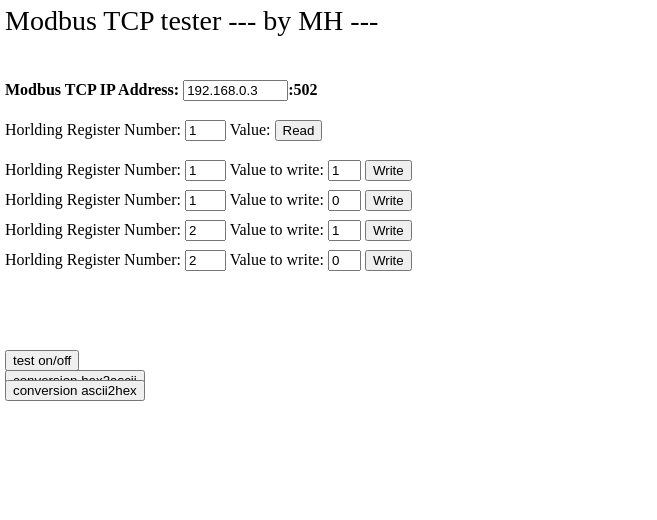
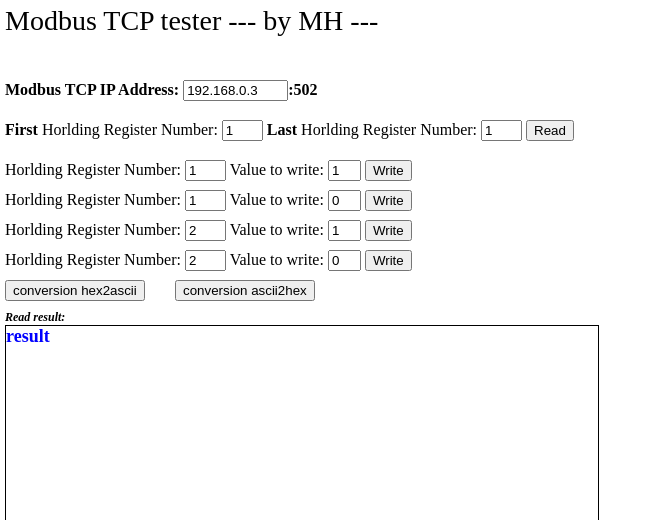
Before and after one commit to marcinhornik/04_MH_ModbusTCP_tester, a plain HTML site: page index.html in a window 1280 px wide. Shown: the top 520 px of the page, without its empty margins (0-657 px from the left). Drawn offline with Linux system fonts and the light colour scheme.

Commit message:
udoskonalenie konwersji ASCIO <->hex

```diff
--- a/ButtonComments.js
+++ b/ButtonComments.js
@@ -2,7 +2,7 @@
 
 let ipNumber;
 
-let net = require('net');
+
 
 let HOST;
 let PORT = 502
--- a/index.html
+++ b/index.html
@@ -15,22 +15,23 @@
   <link rel="Stylesheet" type="text/css" href="style.css" />
 
 </head>
+
 <body>
 
-  <div id="textH2">Modbus TCP tester  --- by MH ---</div>
+  <div id="textH2">Modbus TCP tester --- by MH ---</div>
   <div id="ipAddressDiv">Modbus TCP IP Address: <input type="text" id="ipAddress" size="10" value="192.168.0.3">:502</div>
   <!-- <div id="ipPortDiv">Modbus TCP Port Number: <input type="text" id="ipPort" size="3" value="502"></div> -->
-  <button id="button1" onmousedown="realy0On()" onmouseup="realy0Off()">test on/off</button>
-  <button id="button2" onClick="hex2a('000100000006010600010001')">conversion  hex2ascii</button>
-  <button id="button3" onClick="a2hex()">conversion  ascii2hex</button>
-  <div id="button4">Horlding Register Number: <input type="text" id="regNumberButton4" size="2" value="1"> Value to write: <input type="text" id="valueButton4" size="1" value="1"> <button  onmousedown="W0002()" >Write</button><span id="button4Status"></span></div>
-  <div id="button5">Horlding Register Number: <input type="text" id="regNumberButton5" size="2" value="1"> Value to write: <input type="text" id="valueButton5" size="1" value="0"> <button  onmousedown="W0004()" >Write</button><span id="button5Status"></span></div>
-  <div id="button6">Horlding Register Number: <input type="text" id="regNumberButton6" size="2" value="2"> Value to write: <input type="text" id="valueButton6" size="1" value="1"> <button  onmousedown="W0004()" >Write</button><span id="button6Status"></span></div>
-  <div id="button7">Horlding Register Number: <input type="text" id="regNumberButton7" size="2" value="2"> Value to write: <input type="text" id="valueButton7" size="1" value="0"> <button  onmousedown="W0004()" >Write</button><span id="button7Status"></span></div>
+  <!-- <button id="button1" onmousedown="realy0On()" onmouseup="realy0Off()">test on/off</button>-->
+  <button id="button2" onClick="hex2a(hexx)">conversion  hex2ascii</button>  <!-- przekazanie argumentu ze zmeinnej hexx do funkcji hex2a -->
+  <button id="button3" onClick="a2hex(ascii)">conversion  ascii2hex</button>
+  <div id="button4">Horlding Register Number: <input type="text" id="regNumberButton4" size="2" value="1"> Value to write: <input type="text" id="valueButton4" size="1" value="1"> <button onmousedown="W0002()">Write</button><span id="button4Status"></span></div>
+  <div id="button5">Horlding Register Number: <input type="text" id="regNumberButton5" size="2" value="1"> Value to write: <input type="text" id="valueButton5" size="1" value="0"> <button onmousedown="W0004()">Write</button><span id="button5Status"></span></div>
+  <div id="button6">Horlding Register Number: <input type="text" id="regNumberButton6" size="2" value="2"> Value to write: <input type="text" id="valueButton6" size="1" value="1"> <button onmousedown="W0004()">Write</button><span id="button6Status"></span></div>
+  <div id="button7">Horlding Register Number: <input type="text" id="regNumberButton7" size="2" value="2"> Value to write: <input type="text" id="valueButton7" size="1" value="0"> <button onmousedown="W0004()">Write</button><span id="button7Status"></span></div>
 
-  <div id="button8"> Horlding Register Number: <input type="text" id="regNumber" size="2" value="1"> Value: <span id="button8Status"></span> <button  onClick="readRegistervalue()">Read</button></div>
-
-
+  <div id="button8"> <b>First</b> Horlding Register Number: <input type="text" id="firstRegNumber" size="2" value="1"> <b>Last</b> Horlding Register Number: <input type="text" id="firstRegNumber" size="2" value="1"> <button onClick="readRegistervalue()">Read</button></div>
+  <span id="button8Status"></span>
+<div id="viewResultDiscription">Read result:</div>
   <div id="viewResult">result</div>
 
 
--- a/style.css
+++ b/style.css
@@ -1,7 +1,4 @@
-
-
 body {
-
   overflow-y: hidden;
 }
 
@@ -15,7 +12,6 @@
   left: 5px;
   width: 492px;
   height: 314px;
-
 }
 
 #textH2 {
@@ -26,125 +22,115 @@
   position: absolute;
   top: 5px;
   left: 5px;
-
   font-size: 28px;
 }
 
-
 #button1 {
-
   position: absolute;
-  top:350px;
+  top: 350px;
   left: 5px;
 }
 
 #button2 {
-
   position: absolute;
-  top:370px;
-  left: 5px;
-
-}
-
-
-
-#button3 {
-
-  position: absolute;
-  top:380px;
+  top: 280px;
   left: 5px;
 }
 
+#button3 {
+  position: absolute;
+  top: 280px;
+  left: 175px;
+}
+
 #button4 {
-
   position: absolute;
-  top:160px;
+  top: 160px;
   left: 5px;
 }
 
 #button5 {
-
   position: absolute;
-  top:190px;
+  top: 190px;
   left: 5px;
 }
 
 #button6 {
-
   position: absolute;
-  top:220px;
+  top: 220px;
   left: 5px;
 }
 
 #button7 {
-
   position: absolute;
-  top:250px;
+  top: 250px;
   left: 5px;
 }
 
 #button8 {
-
   position: absolute;
-  top:120px;
+  top: 120px;
   left: 5px;
 }
 
 #button9 {
-
   position: absolute;
-  top:75px;
+  top: 75px;
   left: 5px;
 }
 
 #button10 {
-
   position: absolute;
-  top:75px;
+  top: 75px;
   left: 100px;
 }
 
 #button11 {
-
   position: absolute;
-  top:420px;
+  top: 420px;
   left: 305px;
 }
 
 #button12 {
-
   position: absolute;
-  top:420px;
+  top: 420px;
   left: 430px;
 }
 
-#viewResult {
-
+#viewResultDiscription {
   position: absolute;
-  top:525px;
-  left: 145px;
-  z-index: 1;
-  font-size: 40px;
+  top: 310px;
+  left: 5px;
+  font-size: 12px;
+  font-style: italic;
   font-weight: bold;
-  color: red;
 }
 
-#ipAddressDiv{
+#viewResult {
+  position: absolute;
+  border: 1px solid black;
+  top: 325px;
+  left: 5px;
+  z-index: 1;
+  font-size: 18px;
+  font-weight: bold;
+  color: blue;
+  width: 592px;
+  height: 260px;
+}
 
+#ipAddressDiv {
   position: absolute;
-  top:80px;
+  top: 80px;
   left: 5px;
   font-size: 16px;
   font-weight: bold;
-
 }
 
-#ipPortDiv{
-
+#ipPortDiv {
   position: absolute;
-  top:80px;
+  top: 80px;
   left: 300px;
   font-size: 16px;
   font-weight: bold;
-
 }
```
Also changed, not shown: ASCI_conversion.js (+11 -8 lines). Lines whose indentation alone changed are shown as unchanged.
